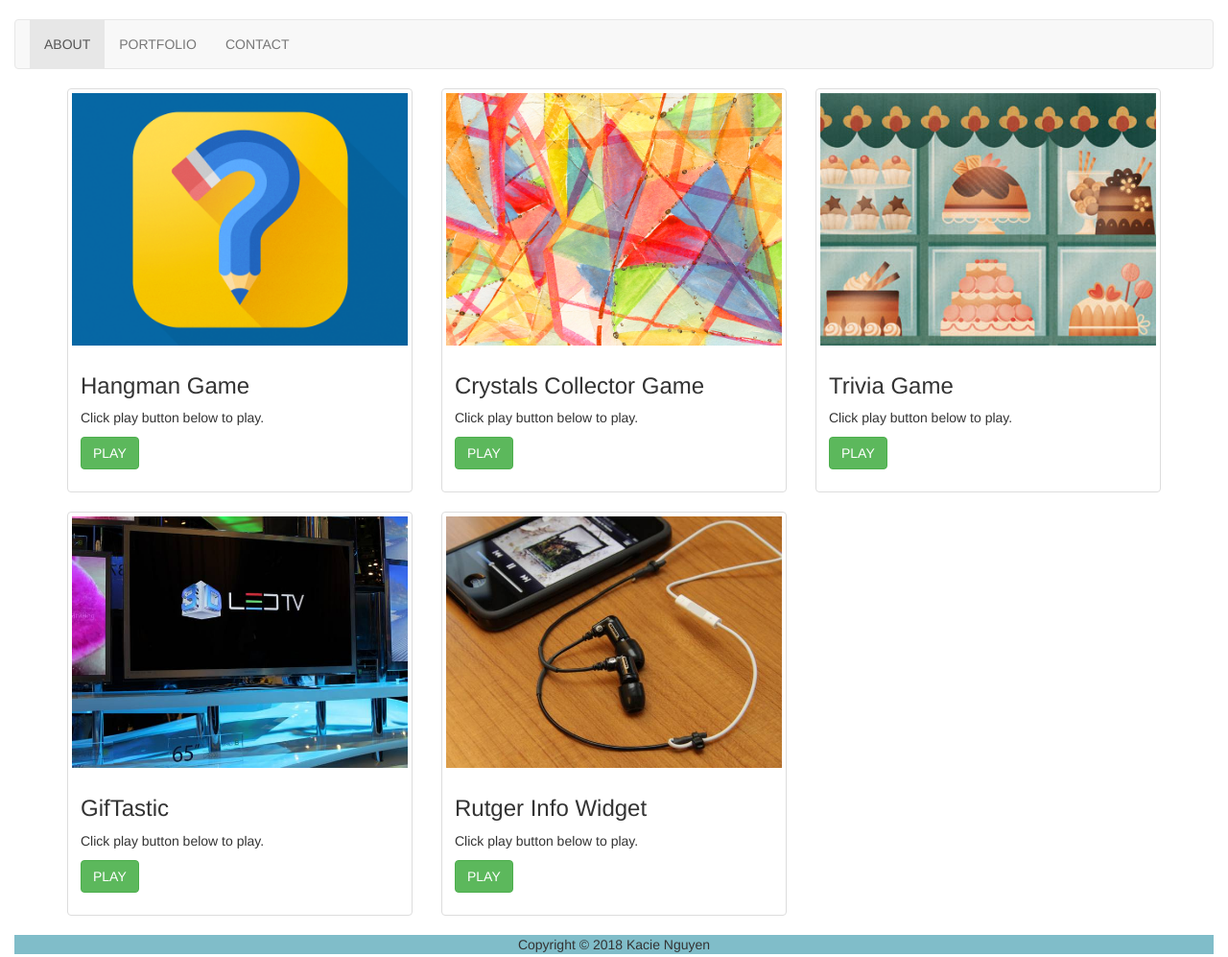
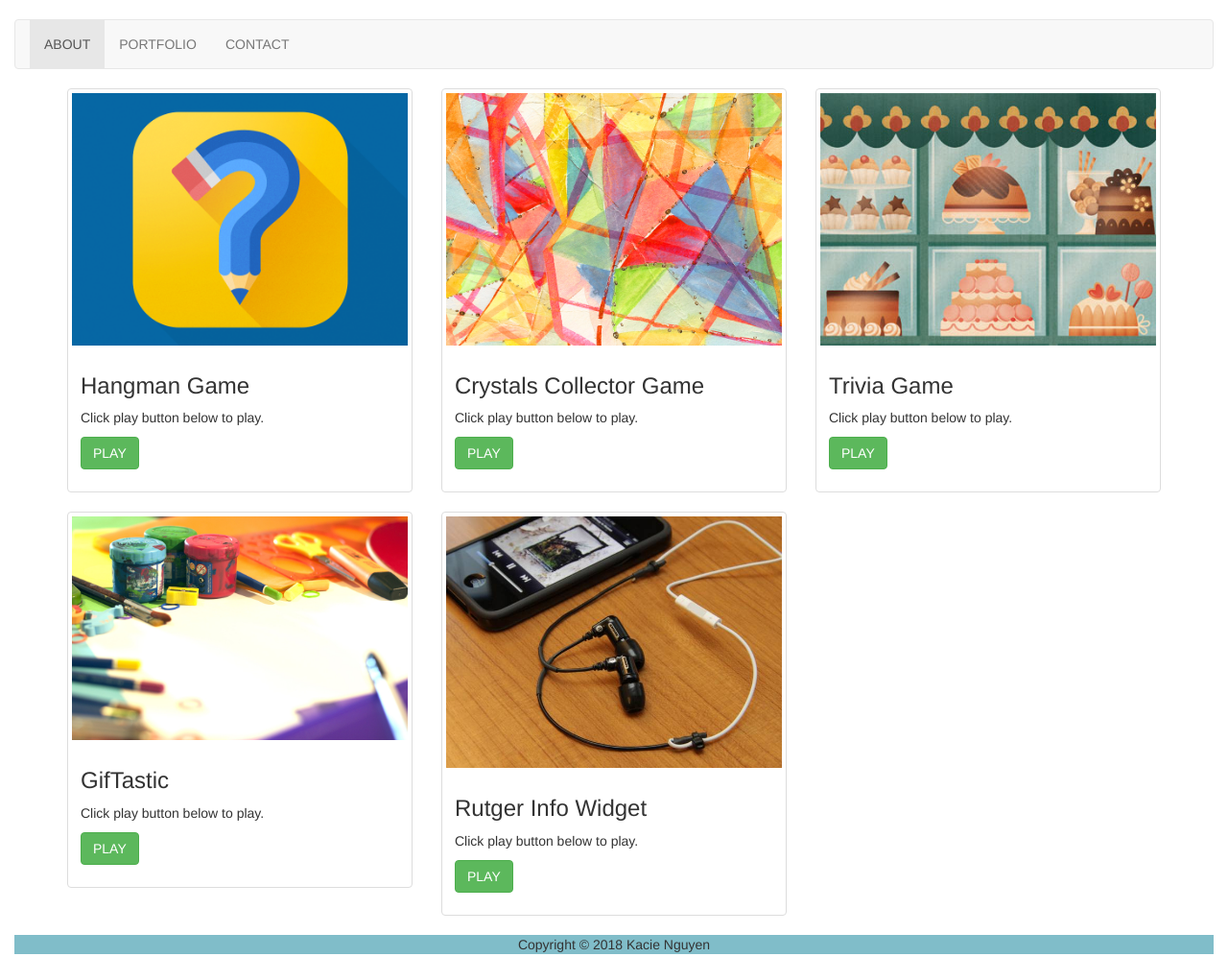
Before and after one commit to maidiep/BootstrapPortfolioV2.0, a plain HTML site: page portfolio.html in a window 1280 px wide. Shown: the whole page at 96% size. Drawn offline with Linux system fonts and the light colour scheme; files whose address does not match are found by name.

Commit message:
updated image and link to 4th activity on portfolio page.

```diff
--- a/portfolio.html
+++ b/portfolio.html
@@ -91,7 +91,7 @@
 			<div class="row">
 			<div class="col-md-4">
 				<div class="thumbnail">
-					<img src ="assets/images/rockpaperscissor.jpg" />
+					<img src="assets/images/supplies.jpg" />
 					<div class="caption">
 						<h3>GifTastic</h3>
 						<p>Click play button below to play.</p>
```
Also changed, not shown: assets/images/supplies.jpg (added), 1 other file.
